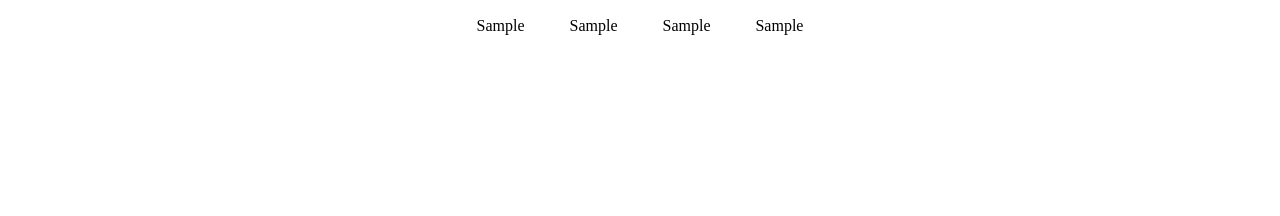
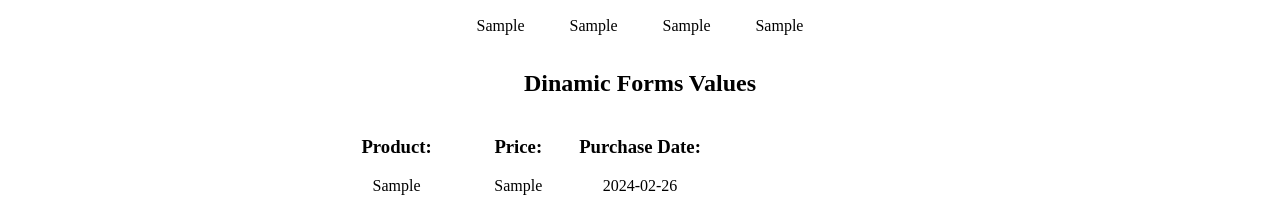
Before and after one commit to Saisho137/Angular-Reactive_forms, an Angular app: page / in a window 1280 px wide. Both pictures are taken after typing "Sample", "Sample", "Sample", "Sample", "Sample", "Sample" into the empty fields and a click on the button "Generate info". Shown: the part 593-809 px from the top of the page. Built offline with nearby package versions, Linux system fonts and the light colour scheme.

Commit message:
feat: Added section to visualize reactive dinamic form content

```diff
--- a/src/app/app.component.html
+++ b/src/app/app.component.html
@@ -51,6 +51,7 @@
       </tbody>
     </table>
     <button class="button__generate" (click)="submit()">Generate info</button>
+
     <h2>General Form Values</h2>
     <section class="print__generalForm" *ngIf="generalInfoForm">
       <div *ngIf="generalInfoForm.get('name')?.value">
@@ -70,5 +71,29 @@
         <p>{{generalInfoForm.get('age')?.value}}</p>
       </div>
     </section>
+
+    <h2>Dinamic Forms Values</h2>
+    <section class="print__dinamicForm" *ngFor="let form of formList; let i = index">
+      <div *ngIf="formList[i].get('product')?.value">
+        <h3>Product:</h3>
+        <p>{{formList[i].get('product')?.value}}</p>
+      </div>
+      <div *ngIf="formList[i].get('price')?.value">
+        <h3>Price:</h3>
+        <p>{{formList[i].get('price')?.value}}</p>
+      </div>
+      <div *ngIf="formList[i].get('currency')?.value">
+        <h3>Currency:</h3>
+        <p>{{formList[i].get('currency')?.value}}</p>
+      </div>
+      <div *ngIf="formList[i].get('amount')?.value">
+        <h3>Amount:</h3>
+        <p>{{formList[i].get('amount')?.value}}</p>
+      </div>
+      <div *ngIf="formList[i].get('purchaseDate')?.value">
+        <h3>Purchase Date:</h3>
+        <p>{{formList[i].get('purchaseDate')?.value}}</p>
+      </div>
+    </section>
   </section>
 </section>
--- a/src/app/app.component.scss
+++ b/src/app/app.component.scss
@@ -97,3 +97,11 @@
     justify-content: center;
     text-align: center;
 }
+
+.print__dinamicForm {
+    display: grid;
+    grid-template-columns: repeat(5, 1fr);
+    align-items: center;
+    justify-content: center;
+    text-align: center;
+}
```
